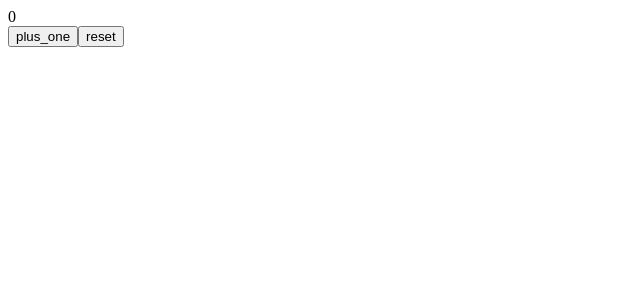
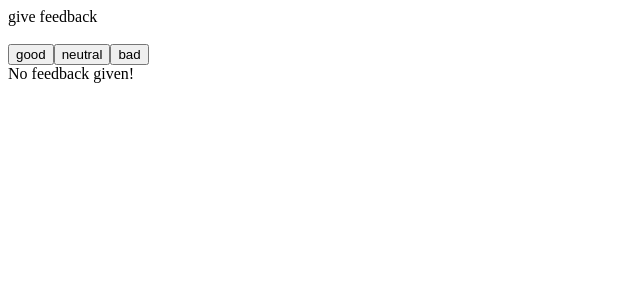
Before and after one commit to scot1l/full_stack_leaning, a React (Create React App) app in the folder part1/: page / in a window 1280 px wide. Shown: the top 300 px of the page, without its empty margins (0-640 px from the left). Built offline with nearby package versions, Linux system fonts and the light colour scheme.

Commit message:
part1 exercises

```diff
--- a/part1/src/App.js
+++ b/part1/src/App.js
@@ -1,103 +1,65 @@
 import { useState } from 'react'
 
-const Header = (props) => {
-  console.log(props)
-  return (
-    <h1>
-      {props.course}
-    </h1>
-  )
-}
+const Title = () => (
+  <div>
+    give feedback
+  </div>
+)
 
-const Total = (props) => {
-  console.log(props)
-  return (
-    <p>
-      Number of exercises {props.parts.map(p => p.exercises).reduce((a, b) => a + b, 0)}
-    </p>
-  )
-}
-
-const Part = (props) => {
-  return (
-    <p>
-      {props.part} {props.exercises}
-    </p>
-  )
-}
-
-const Content = (props) => {
-  console.log(props)
-  return (
-    <>
-      <Part part={props.parts[0].name} exercises={props.parts[0].exercises} />
-      <Part part={props.parts[1].name} exercises={props.parts[1].exercises} />
-      <Part part={props.parts[2].name} exercises={props.parts[2].exercises} />
-    </>
-  )
-}
+const Button = ({ butName, onClick }) => (
+  <button onClick={onClick}>
+    {butName}
+  </button>
+)
 
 
-const App = () => {
-  const course = {
-    name: 'Half Stack application development',
-    parts: [
-      {
-        name: 'Fundamentals of React',
-        exercises: 10
-      },
-      {
-        name: 'Using props to pass data',
-        exercises: 7
-      },
-      {
-        name: 'State of a component',
-        exercises: 14
-      }
-    ]
-  }
-
+const Statistics = ({ statName, data, algo }) => {
+  console.log(statName, data);
   return (
     <div>
-      <Header course={course.name} />
-      <Content parts={course.parts} />
-      <Total parts={course.parts} />
+      {statName} {algo(data)}
     </div>
   )
 }
 
-const Display = ({ counter }) => <div>{counter}</div>;
+const naN2Zero = (num) => isNaN(num) ? 0 : num
+
+const sum = (data) => data.reduce((a, b) => a + b)
+const avg = (data) => naN2Zero((data[0] * 1 + data[2] * (-1)) / sum(data))
+const positive = (data) => (naN2Zero((data[0] / sum(data))) * 100) + '%'
+const origin = (data) => data
+
+const DisplayStat = ({ scoreList }) => scoreList.every(review => review == 0)
+  ? (<div>No feedback given!</div>)
+  : (<div>
+    <Statistics statName={'good'} data={scoreList[0]} algo={origin} />
+    <Statistics statName={'neutral'} data={scoreList[1]} algo={origin} />
+    <Statistics statName={'bad'} data={scoreList[2]} algo={origin} />
+    <Statistics statName={'all'} data={scoreList} algo={sum} />
+    <Statistics statName={'avg'} data={scoreList} algo={avg} />
+    <Statistics statName={'positive'} data={scoreList} algo={positive} />
+  </div>)
 
 
-const Button = ({ onClick, text }) => (
-  <button onClick={onClick}>
-    {text}
-  </button>
-)
+const App = () => {
+  // save clicks of each button to its own state
+  const [good, setGood] = useState(0)
+  const [neutral, setNeutral] = useState(0)
+  const [bad, setBad] = useState(0)
 
 
-const App2 = (props) => {
-  const [counter, setCounter] = useState(0)
-
-  // setTimeout(
-  //   () => setCounter(counter + 1),
-  //   1000
-  // )
-
-  function handleClick() {
-    console.log("click plus");
-  }
-
-  const plus_one = () => setCounter(counter + 1);
-  const reset = () => setCounter(0);
+  const scoreList = [good, neutral, bad]
 
   return (
     <div>
-      <Display counter={counter} />
-      <Button onClick={plus_one} text={"plus_one"} />
-      <Button onClick={reset} text={"reset"} />
+      <Title />
+      <br></br>
+      <Button butName={'good'} onClick={() => setGood(good + 1)} />
+      <Button butName={'neutral'} onClick={() => setNeutral(neutral + 1)} />
+      <Button butName={'bad'} onClick={() => setBad(bad + 1)} />
+      <DisplayStat scoreList={scoreList}/>
     </div>
   )
 }
 
-export default App2
+export default App
--- a/part1/src/index.js
+++ b/part1/src/index.js
@@ -2,8 +2,5 @@ import React from 'react'
 import ReactDOM from 'react-dom/client'
 
 import App from './App'
-import App2 from './App'
 
-let counter = 1
-
-ReactDOM.createRoot(document.getElementById('root')).render(<App2 counter={counter}/>)
+ReactDOM.createRoot(document.getElementById('root')).render(<App />)
```
